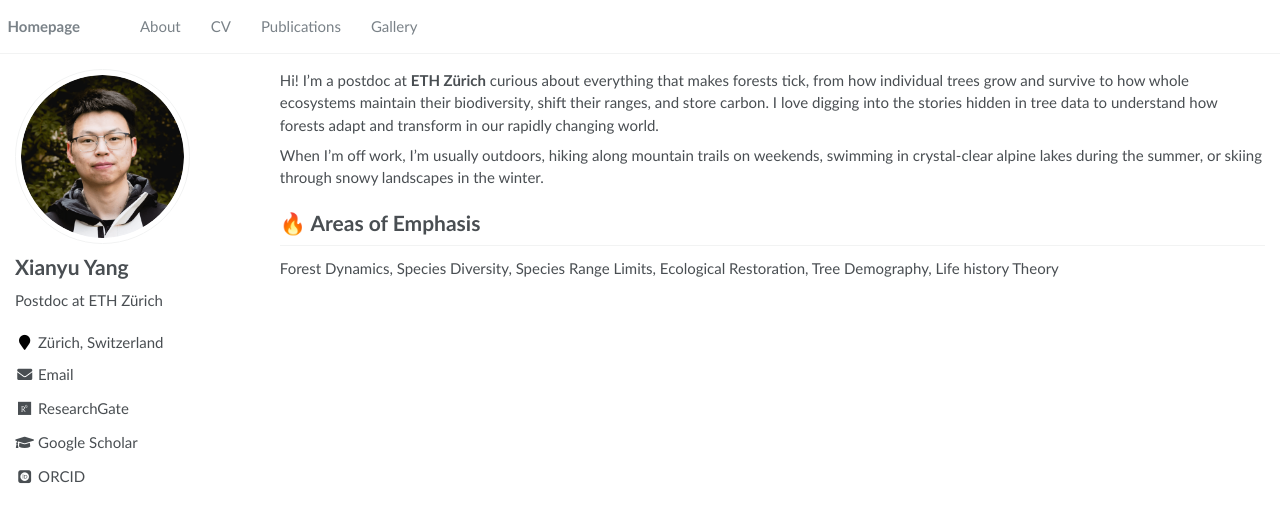
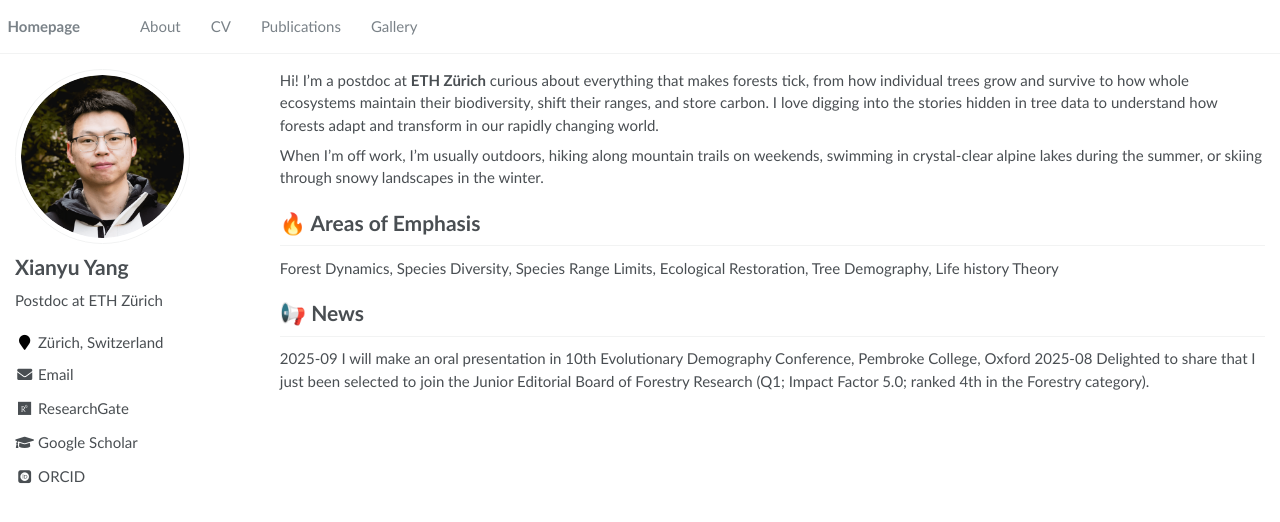
Before and after one commit to Xianyu-Yang/xianyu-yang.github.io, a Jekyll site: the page built from _pages/about.md, in a window 1280 px wide. Shown: the top 522 px of the page. Built offline with Jekyll 4.4.1, drawn with Linux system fonts in a browser that asks for light colours; some web fonts are replaced.

Commit message:
Update about.md

```diff
--- a/_pages/about.md
+++ b/_pages/about.md
@@ -22,3 +22,7 @@ When I’m off work, I’m usually outdoors, hiking along mountain trails on wee
 
 # 🔥 Areas of Emphasis
 Forest Dynamics, Species Diversity, Species Range Limits, Ecological Restoration, Tree Demography, Life history Theory
+
+# 📢 News
+2025-09 I will make an oral presentation in 10th Evolutionary Demography Conference, Pembroke College, Oxford
+2025-08 Delighted to share that I just been selected to join the Junior Editorial Board of Forestry Research (Q1; Impact Factor 5.0; ranked 4th in the Forestry category).
```
